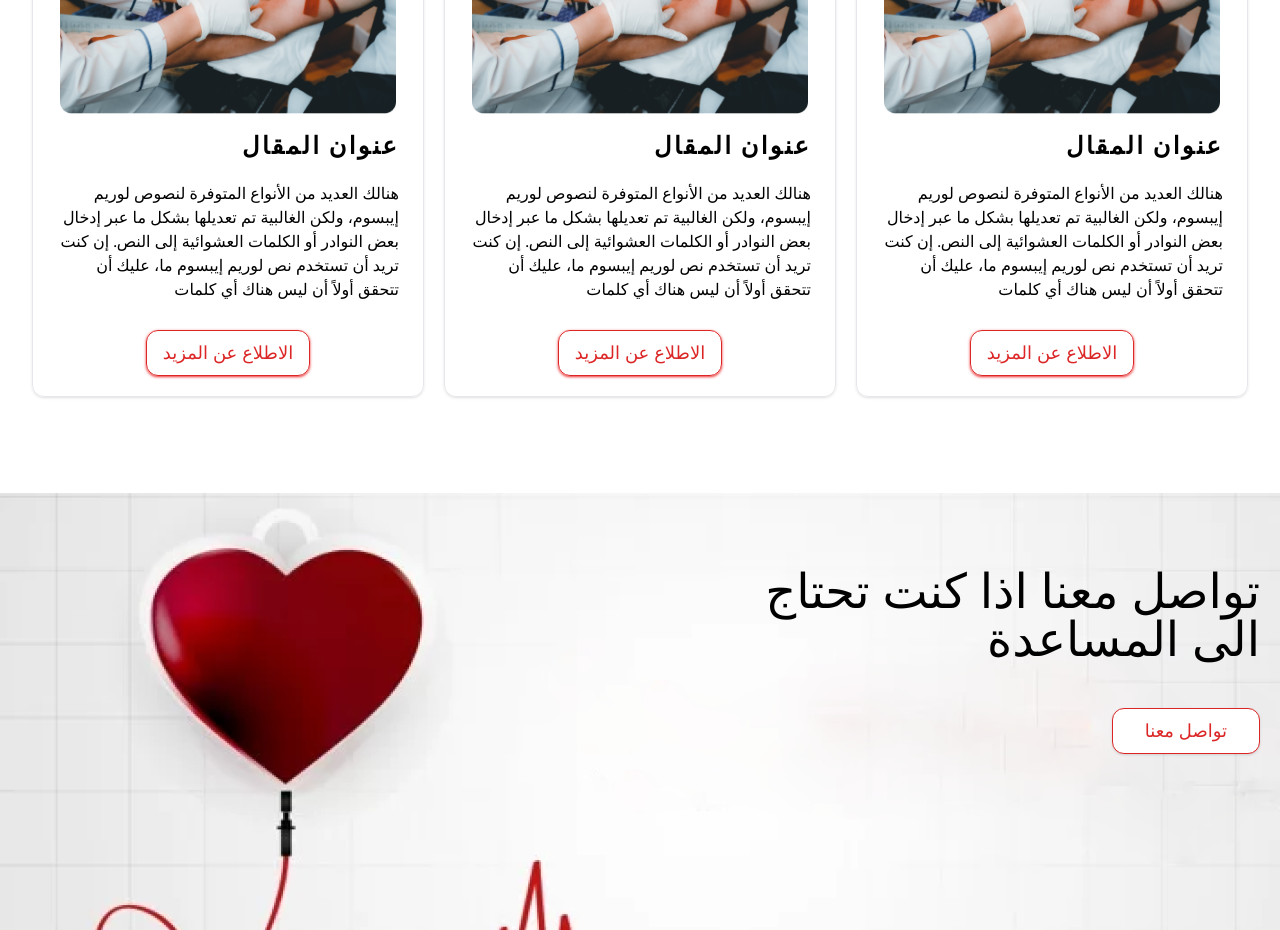
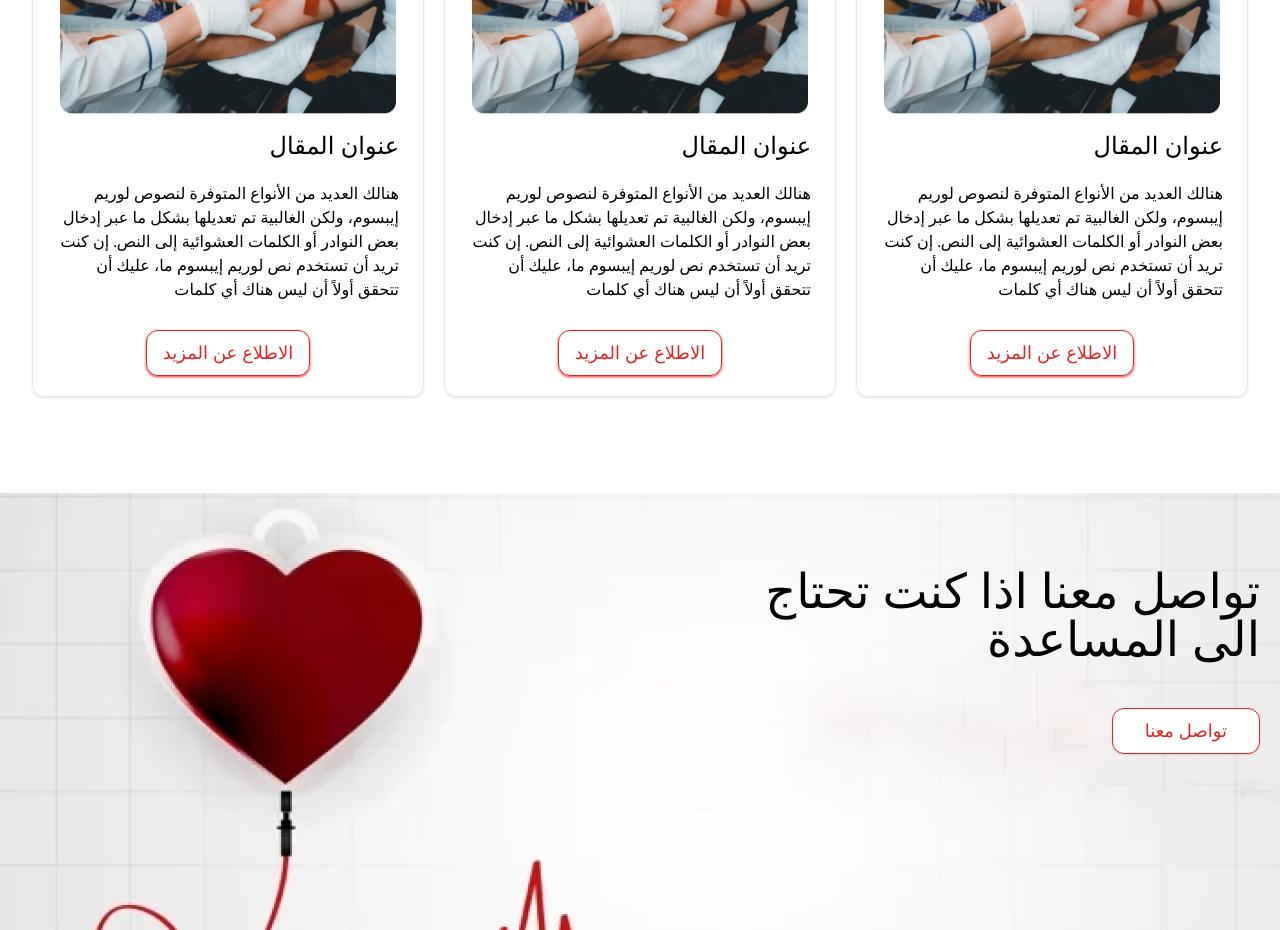
Before and after one commit to 1FaresKhalil/bloodBank, a React (Create React App) app in the folder Frontend/: page / in a window 1280 px wide. Shown: the part 1720-2650 px from the top of the page. Built offline with nearby package versions, Linux system fonts and the light colour scheme.

Commit message:
card change

```diff
--- a/Frontend/src/Components/UI/Card.js
+++ b/Frontend/src/Components/UI/Card.js
@@ -7,9 +7,7 @@ const Card = (props) => {
         <img src={props.photo} class="w-full" alt={props.title} />
       </div>
       <div class="p-4">
-        <h5 class="text-lg md:text-2xl font-bold tracking-widest mb-2 uppercase">
-          {props.title}
-        </h5>
+        <h5 class="text-lg md:text-2xl mb-2 uppercase">{props.title}</h5>
         <p className="text-base py-3">{props.content}</p>
       </div>
       <button class="outlined-btn shadow shadow-red-500">
```
